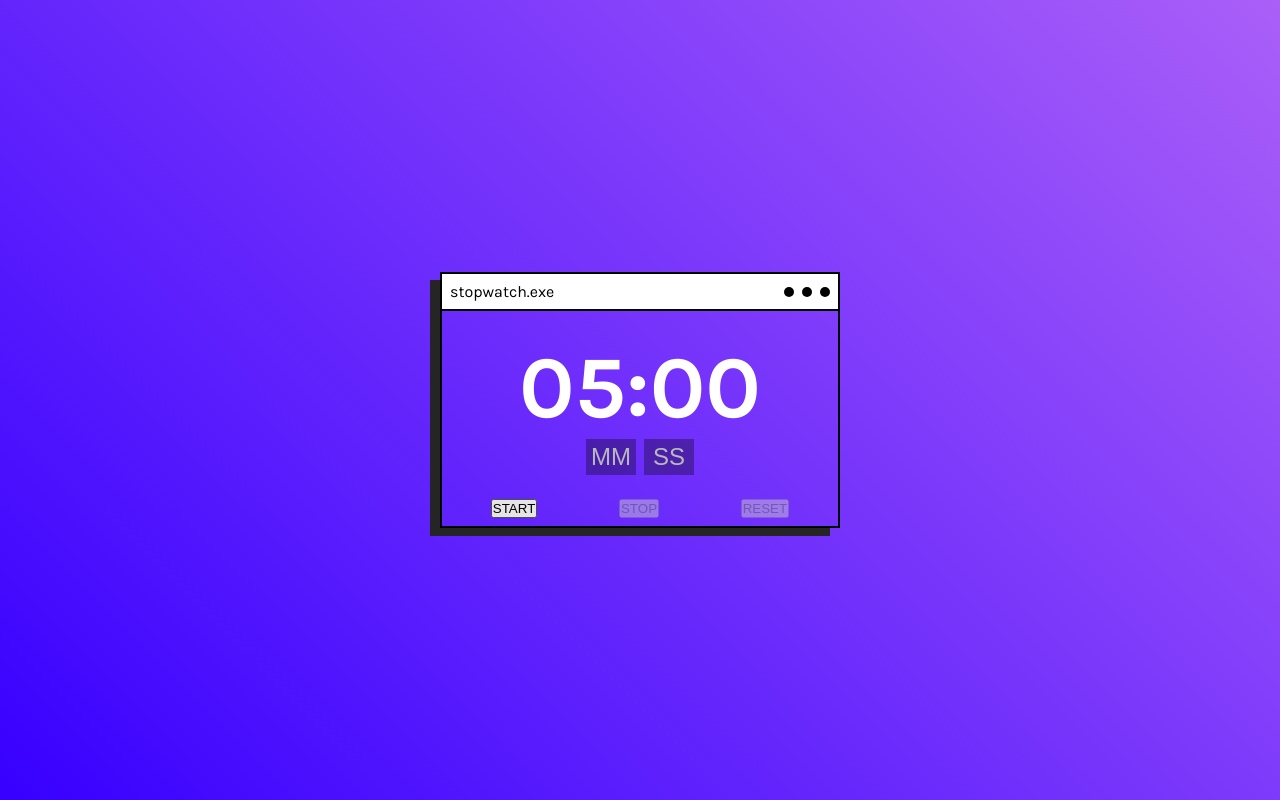
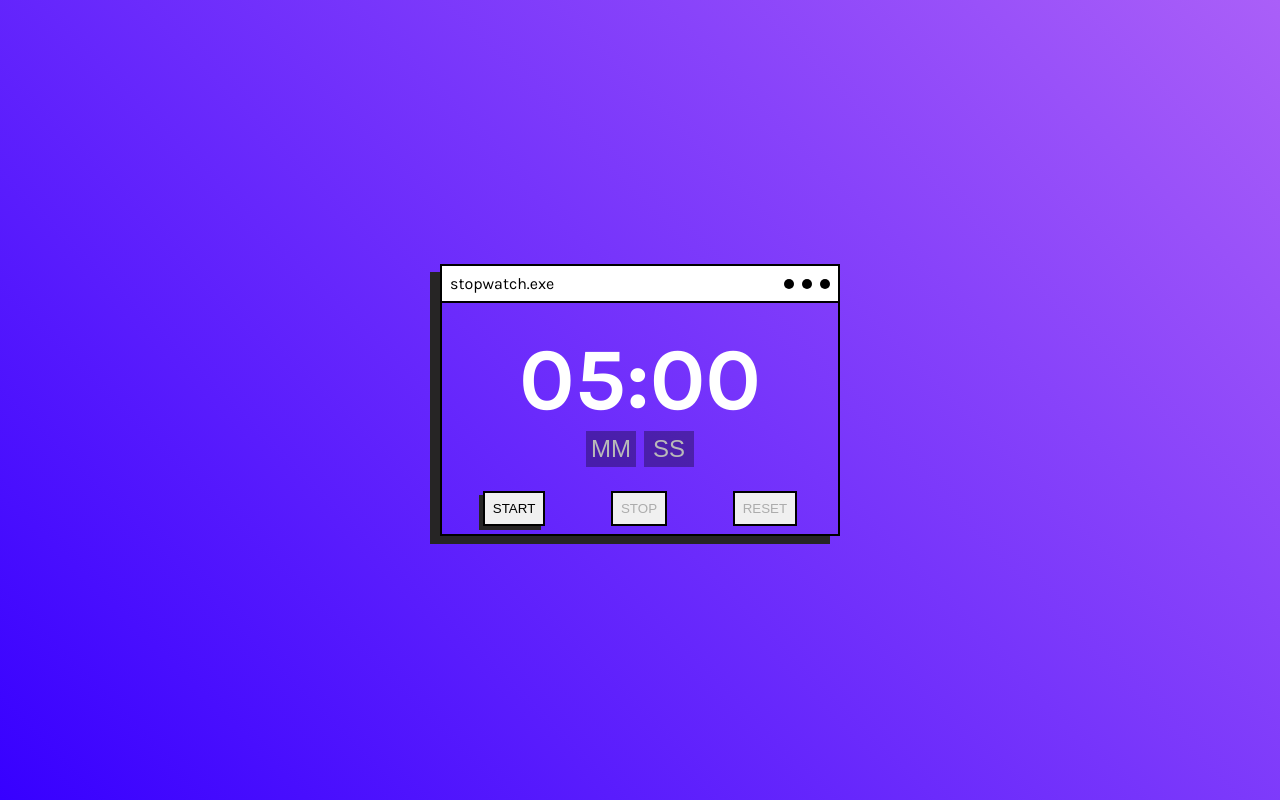
Before and after one commit to MateusP21/stopwatch, a React (Create React App) app: page / in a window 1280 px wide. In both pictures the pointer is over the button "START". Built offline with nearby package versions, Linux system fonts and the light colour scheme.

Commit message:
mexendo no css

```diff
--- a/src/components/Display/index.css
+++ b/src/components/Display/index.css
@@ -33,7 +33,7 @@ input::placeholder {
   justify-content: space-around;
 }
 
-.window-controls span {
+.window-controls button {
   background-color: rgb(240, 240, 240);
   border: 2px solid black;
   padding: 8px;
@@ -41,7 +41,7 @@ input::placeholder {
   transition: all 0.2s;
 }
 
-.window-controls span:hover {
+.window-controls button:hover {
   box-shadow: -4px 4px 0px 0px #262525;
 }
 
```
